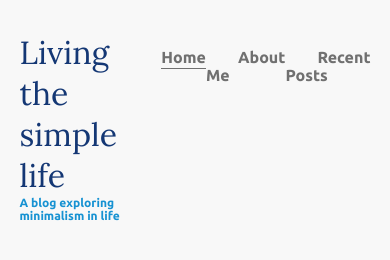
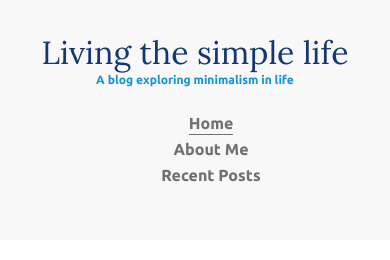
Before and after one commit to HaashimAmeer/Minimalism-Site, a plain HTML site: page index.html in a window 390 px wide. Drawn offline with Linux system fonts and the light colour scheme.

Commit message:
Additional media queries added for smaller screens

```diff
--- a/index.html
+++ b/index.html
@@ -17,8 +17,8 @@
   <body>
     <header>
       <div class="container container-nav">
-        <div>
-          <h1 class="site-title">Living the simple life</h1>
+        <div class="site--main_heading">
+          <h1 class="title">Living the simple life</h1>
           <p class="subtitle">A blog exploring minimalism in life</p>
         </div>
         <nav>
--- a/styles.css
+++ b/styles.css
@@ -9,17 +9,29 @@ body {
   margin: 0 auto;
 }
 
+header {
+  background-color: #f8f8f8;
+  padding: 2em 0;
+}
+/* ============= */
+
+/* controls positions of all items inside nav-bar  */
 .container-nav {
   display: flex;
   justify-content: space-between;
 }
 
-header {
-  background-color: #f8f8f8;
-  padding: 2em 0;
+@media (max-width: 675px) {
+  .container-nav {
+    display: flex;
+    flex-direction: column;
+    align-items: center;
+    margin: 0 auto;
+  }
 }
 
-.site-title {
+/* ============= */
+.title {
   font-family: "Lora", serif;
   font-weight: 400;
   font-size: 2rem;
@@ -34,6 +46,13 @@ header {
   font-size: 0.75rem;
 }
 
+@media (max-width: 675px) {
+  header {
+    text-align: center;
+  }
+}
+/* ============= */
+
 /* handles ul container for each list item */
 .nav-list {
   list-style: none;
@@ -43,15 +62,31 @@ header {
   justify-content: center;
 }
 
+@media (max-width: 675px) {
+  .nav-list {
+    flex-direction: column;
+    align-items: center;
+    justify-content: center;
+  }
+}
+/* ============= */
+
 /* handles each li as a whole */
 .nav-list-item a {
   margin-left: 2em;
+}
+
+@media (max-width: 675px) {
+  .nav-list-item {
+    margin-bottom: 0.5em;
+  }
 }
 
 .nav-list-item a:hover,
 .nav-list-item a:focus {
   color: #1792d2;
 }
+/* ============= */
 
 /* handles link styling within each li */
 .nav-list-item a {
```
